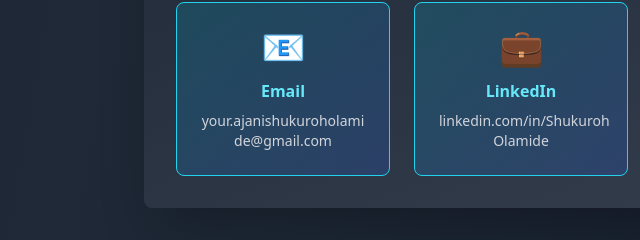
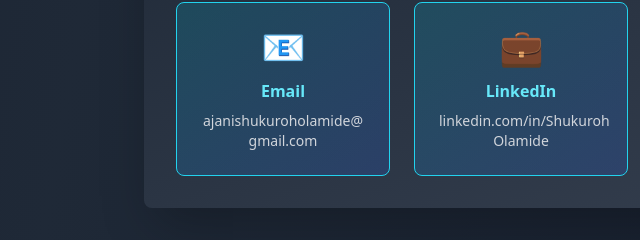
Before and after one commit to Princess751/portfolio, a plain HTML site: page index.html in a window 1280 px wide. Shown: the part 6935-7175 px from the top of the page, 0-640 px from the left. Drawn offline with nearby package versions, Linux system fonts and the light colour scheme.

Commit message:
Update index.html

```diff
--- a/index.html
+++ b/index.html
@@ -738,7 +738,7 @@
                     <a href="mailto:your.ajanishukuroholamide@gmail.com" class="group bg-gradient-to-br from-cyan-500/20 to-blue-600/20 p-6 rounded-lg border border-cyan-400 hover:border-cyan-300 transition-all-smooth hover:shadow-lg hover:shadow-cyan-400/50 hover:scale-105">
                         <div class="text-4xl mb-3 group-hover:animate-float">📧</div>
                         <div class="font-bold text-cyan-300 mb-2">Email</div>
-                        <div class="text-sm text-gray-300 break-words">your.ajanishukuroholamide@gmail.com</div>
+                        <div class="text-sm text-gray-300 break-words">ajanishukuroholamide@gmail.com</div>
                     </a>
 
                     <a href="https://linkedin.com/in/Shukuroh Olamide" target="_blank" class="group bg-gradient-to-br from-cyan-500/20 to-blue-600/20 p-6 rounded-lg border border-cyan-400 hover:border-cyan-300 transition-all-smooth hover:shadow-lg hover:shadow-cyan-400/50 hover:scale-105">
```
